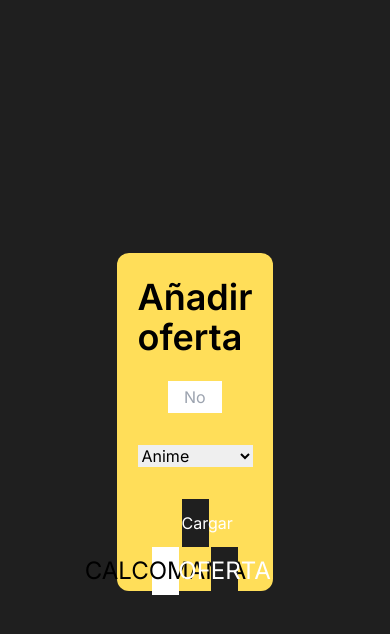
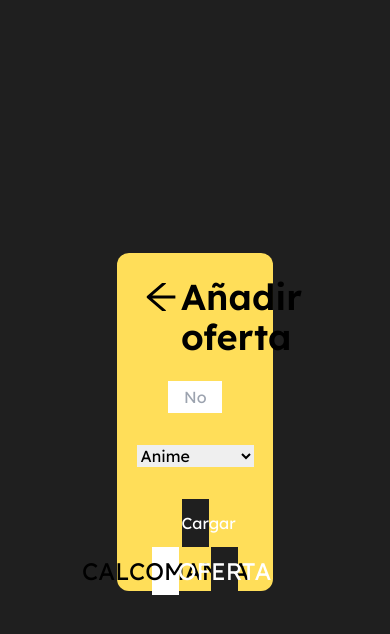
Before and after one commit to marcebenitez2/Calcos-Ecommerce, a Next.js app: page /admin/add in a window 390 px wide. Both pictures are taken after a click on the element "OFERTA". Shown: the top 634 px of the page. Built offline with nearby package versions, Linux system fonts and the light colour scheme; what tailwindcss-animated would draw is missing.

Commit message:
Hacer responsive

```diff
--- a/app/admin/add/page.jsx
+++ b/app/admin/add/page.jsx
@@ -1,18 +1,34 @@
 "use client";
 
-import { cargarCalco } from "@/firebase/firebase";
+import { cargarCalco, cargarOFerta } from "@/firebase/firebase";
 import React, { useState } from "react";
+import { AiOutlineArrowLeft } from "./../../../node_modules/react-icons/ai";
+import Link from "next/link";
 
 const Page = () => {
   const [selectedOption, setSelectedOption] = useState("calcomania");
   const [nombre, setNombre] = useState("");
   const [categoria, setCategoria] = useState("Otros");
   const [imagen, setImagen] = useState(null);
-
+  const [nombreOferta, setnombreOferta] = useState("");
+  const [categoriaOferta, setcategoriaOferta] = useState("Todos");
 
   const handleOptionClick = (option) => {
     setSelectedOption(option);
   };
+
+  function cargar(nombre, categoria, imagen) {
+    cargarCalco(nombre, categoria, imagen);
+    setNombre("");
+    setCategoria("Otros");
+    setImagen(null);
+  }
+
+  function cargarOferta(nombreOferta, categoriaOferta) {
+    cargarOFerta(nombreOferta, categoriaOferta);
+    setnombreOferta("");
+    setcategoriaOferta("Todos");
+  }
 
   const renderForm = () => {
     if (selectedOption === "calcomania") {
@@ -22,9 +38,14 @@ const Page = () => {
             <input
               className="w-1/3 h-8 px-4 text-black"
               placeholder="Nombre de la calco"
-              onChange={(e)=>setNombre(e.target.value)}
+              value={nombre}
+              onChange={(e) => setNombre(e.target.value)}
             />
-            <select className="text-black" value={categoria} onChange={(e)=>setCategoria(e.target.value)}>
+            <select
+              className="text-black"
+              value={categoria}
+              onChange={(e) => setCategoria(e.target.value)}
+            >
               <option>Anime</option>
               <option>Amor</option>
               <option>Videojuegos</option>
@@ -33,15 +54,29 @@ const Page = () => {
               <option>Otros</option>
             </select>
           </div>
-          <input type="file" onChange={(e)=>setImagen(e.target.files[0])}/>
-          <button className="w-1/4 h-12 bg-[#1f1f1f]" onClick={()=>cargarCalco(nombre,categoria,imagen)}>Cargar</button>
+          <input type="file" onChange={(e) => setImagen(e.target.files[0])} />
+          <button
+            className="w-1/4 h-12 bg-[#1f1f1f]"
+            onClick={() => cargar(nombre, categoria, imagen)}
+          >
+            Cargar
+          </button>
         </div>
       );
     } else if (selectedOption === "oferta") {
       return (
         <div className="h-full w-full flex flex-col items-center pt-6 gap-8">
-          <input className="w-1/2 h-8 px-4" placeholder="Nombre de la oferta" />
-          <select className="text-black" defaultValue={"Anime"}>
+          <input
+            className="w-1/2 h-8 px-4 text-black"
+            placeholder="Nombre de la oferta"
+            value={nombreOferta}
+            onChange={(e) => setnombreOferta(e.target.value)}
+          />
+          <select
+            className="text-black"
+            value={categoriaOferta}
+            onChange={(e) => setcategoriaOferta(e.target.value)}
+          >
             <option>Anime</option>
             <option>Amor</option>
             <option>Videojuegos</option>
@@ -49,7 +84,12 @@ const Page = () => {
             <option>Basquet</option>
             <option>Otros</option>
           </select>
-          <button className="w-1/4 h-12 bg-[#1f1f1f]">Cargar</button>
+          <button
+            className="w-1/4 h-12 bg-[#1f1f1f]"
+            onClick={() => cargarOferta(nombreOferta, categoriaOferta)}
+          >
+            Cargar
+          </button>
         </div>
       );
     }
@@ -58,9 +98,15 @@ const Page = () => {
   return (
     <div className="w-full h-full flex items-center justify-center">
       <div className="w-2/5 h-2/5 bg-[#ffde59] flex flex-col items-center p-6 rounded-xl">
-        <h1 className="text-black text-4xl font-semibold">
-          Añadir {selectedOption}
-        </h1>
+        <div className="flex justify-between w-full">
+          <Link href={"/admin"}>
+            <AiOutlineArrowLeft size={"40px"} fill="black" />
+          </Link>
+          <h1 className="text-black text-4xl font-semibold">
+            Añadir {selectedOption}
+          </h1>
+          <span></span>
+        </div>
         {renderForm()}
         <div className="flex justify-center w-full gap-8 items-center">
           <div
--- a/app/admin/page.jsx
+++ b/app/admin/page.jsx
@@ -1,4 +1,4 @@
-import StickerGrid from "@/components/stickerGridAdmin";
+import StickerGrid from "@/components/admin/stickerGridAdmin";
 import React from "react";
 import { AiOutlineArrowLeft } from "../../node_modules/react-icons/ai";
 import Link from "next/link";
--- a/app/layout.js
+++ b/app/layout.js
@@ -1,9 +1,10 @@
 import "./globals.css";
 import { Inter } from "next/font/google";
+import { Lexend } from "next/font/google";
 import Page from "./store/page";
 
 
-const inter = Inter({ subsets: ["latin"] });
+const inter = Lexend({ subsets: ["latin"] });
 
 export const metadata = {
   title: "Create Next App",
--- a/components/calcoCardAdmin.jsx
+++ b/components/admin/calcoCardAdmin.jsx
@@ -3,11 +3,11 @@
 import React, { useEffect, useState } from "react";
 import { FiEdit2 } from "react-icons/fi";
 import { categories } from "@/exports/categories";
-import { actualizarCalco } from "@/firebase/firebase";
+import { actualizarCalco, eliminarCalco } from "@/firebase/firebase";
 
 const CalcoCardAdmin = ({ calco, id }) => {
   const [edit, setEdit] = useState(false);
-  const [updateImage, setupdateImage] = useState(null);
+  const [updateImage, setupdateImage] = useState(calco.imagen);
   const [updateName, setupdateName] = useState(calco.nombre);
   const [updateCategory, setupdateCategory] = useState(calco.categoria);
 
@@ -50,6 +50,7 @@ const CalcoCardAdmin = ({ calco, id }) => {
               ))}
             </select>
           </div>
+          <button onClick={()=>eliminarCalco(id)}>Eliminar</button>
           <button
             className="bg-[#ffde59] text-black h-8"
             onClick={() =>
--- a/components/calcoCardEmpty.jsx
+++ b/components/admin/calcoCardEmpty.jsx
@@ -1,5 +1,5 @@
 import Link from "next/link";
-import { AiOutlineFileAdd } from "./../node_modules/react-icons/ai";
+import { AiOutlineFileAdd } from "react-icons/ai";
 
 const CalcoCardEmpty = () => {
   return (
--- /dev/null
+++ b/components/admin/stickerGridAdmin.jsx
@@ -0,0 +1,37 @@
+import React from "react";
+import CalcoCard from "./calcoCardAdmin";
+import CalcoCardEmpty from "./calcoCardEmpty";
+import { fetchCalcos, fetchOfertas } from "../../firebase/firebase";
+import promoImagen from "../../public/promo.png";
+
+async function StickerGridAdmin() {
+  const ofertas = await fetchOfertas();
+  const calcos = await fetchCalcos();
+  console.log(ofertas);
+
+  return (
+    <div className="w-full grid grid-cols-7 px-20 gap-x-5 h-full animate-fade-up animate-once animate-duration-300 animate-ease-linear">
+      {ofertas.map((oferta) => (
+        <div
+          key={oferta.id}
+          className="h-96 w-full flex flex-col justify-center items-center bg-white"
+        >
+          <h2 className="text-black text-2xl">{oferta.data.categoria}</h2>
+          <img
+            src={
+              "https://www.psdstamps.com/wp-content/uploads/2019/11/grunge-promo-label-png-768x512.png"
+            }
+            alt="Oferta"
+          />
+          <h2 className="text-black text-6xl">{oferta.data.nombre}</h2>
+        </div>
+      ))}
+      {calcos.map((calco) => (
+        <CalcoCard calco={calco.data} id={calco.id} key={calco.id} />
+      ))}
+      <CalcoCardEmpty />
+    </div>
+  );
+}
+
+export default StickerGridAdmin;
--- a/components/stickerGridAdmin.jsx
+++ /dev/null
@@ -1,19 +0,0 @@
-import React from "react";
-import CalcoCard from "./calcoCardAdmin";
-import CalcoCardEmpty from "./calcoCardEmpty";
-import { fetchCalcos } from "../firebase/firebase";
-
-async function StickerGridAdmin() {
-  const calcos = await fetchCalcos();
-
-  return (
-    <div className="w-full grid grid-cols-7 px-20 gap-x-5 h-full animate-fade-up animate-once animate-duration-300 animate-ease-linear">
-      {calcos.map((calco) => (
-        <CalcoCard calco={calco.data} id={calco.id} key={calco.id} />
-      ))}
-      <CalcoCardEmpty />
-    </div>
-  );
-}
-
-export default StickerGridAdmin;
--- a/firebase/firebase.js
+++ b/firebase/firebase.js
@@ -7,6 +7,7 @@ import {
   doc,
   setDoc,
   addDoc,
+  deleteDoc,
 } from "firebase/firestore";
 import {
   getDownloadURL,
@@ -96,7 +97,41 @@ export async function cargarCalco(nombre, categoria, imagen) {
     imagen: nuevaURL,
   });
   console.log("el documento tiene el ID: " + newDoc.id);
+}
 
+export async function eliminarCalco(calcoID) {
+  try {
+    const collectionName = "calcos";
+    const idDoc = calcoID;
+
+    const docRef = doc(bd, collectionName, idDoc);
+
+    await deleteDoc(docRef);
+  } catch (error) {
+    console.log(error);
+  }
+}
+
+export async function fetchOfertas() {
+  let ofertas = [];
+  try {
+    const ofertasRef = collection(bd, "ofertas");
+    const querySnapshot = await getDocs(ofertasRef);
+    ofertas = querySnapshot.docs.map((doc) => ({
+      id: doc.id,
+      data: doc.data(),
+    }));
+  } catch (error) {
+    console.log(error);
+  }
+  return ofertas;
+}
+
+export async function cargarOFerta(ofertaString, categoriaString) {
+  const newDoc = await addDoc(collection(bd, "ofertas"), {
+    nombre: ofertaString,
+    categoria: categoriaString,
+  });
 }
 
 export default bd;
```
Also changed, not shown: public/promo.png (added).
